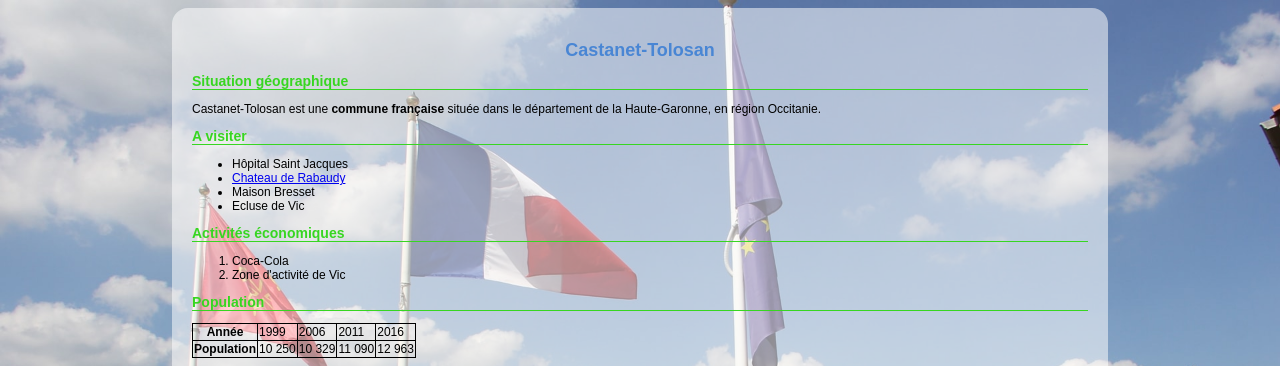
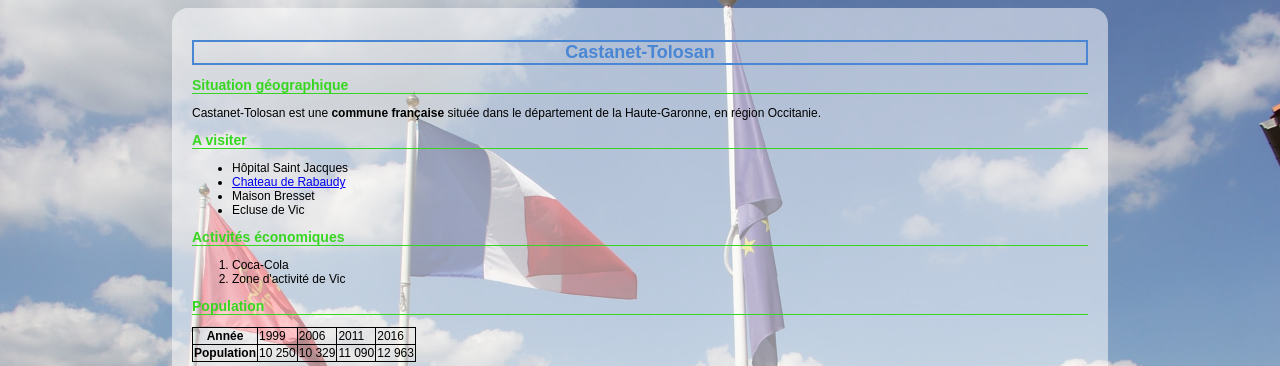
Before and after one commit to Mantoine180/Castanet, a plain HTML site: page index.html in a window 1280 px wide. Shown: the top 366 px of the page. Drawn offline with Linux system fonts and the light colour scheme.

Commit message:
dernière version

```diff
--- a/style.css
+++ b/style.css
@@ -24,6 +24,7 @@ h1
 {
     font-size: 18px;
     font-weight: bold;
+    border:2px solid rgb(73, 134, 212);
     text-align: center;
     color: rgb(73, 134, 212);
 
```
